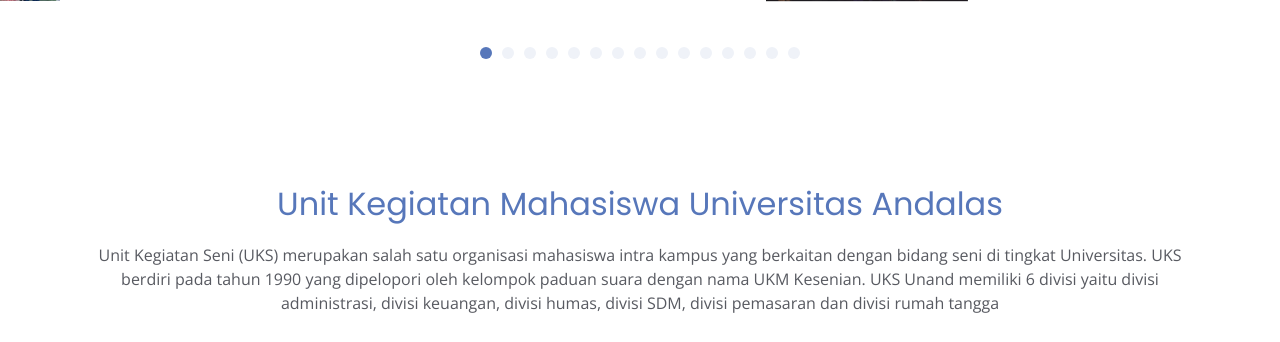
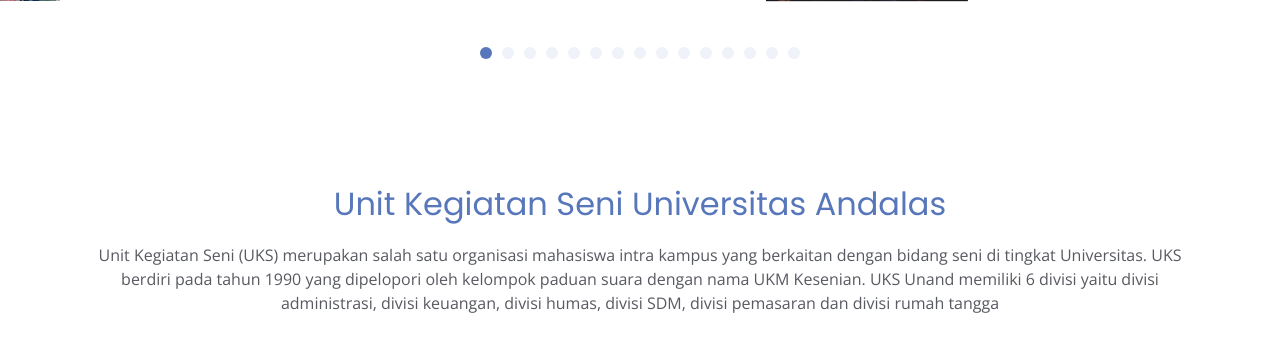
Before and after one commit to 1911521010UlfatmiHanifa/PPSIB_KLP6, a PHP site: page / in a window 1280 px wide. Shown: the part 1131-1473 px from the top of the page. Run offline with PHP 8.4, Linux system fonts and the light colour scheme.

Commit message:
first commit5

```diff
--- a/index.php
+++ b/index.php
@@ -129,7 +129,7 @@
       <div class="container">
 
         <div class="section-title">
-          <h2>Unit Kegiatan Mahasiswa Universitas Andalas</h2>
+          <h2>Unit Kegiatan Seni Universitas Andalas</h2>
           <p>Unit Kegiatan Seni (UKS) merupakan salah satu organisasi mahasiswa intra kampus yang berkaitan dengan bidang seni di
             tingkat Universitas. UKS berdiri pada tahun 1990 yang dipelopori oleh kelompok paduan suara dengan nama UKM Kesenian.
             UKS Unand memiliki 6 divisi yaitu divisi administrasi, divisi keuangan, divisi humas, divisi SDM, divisi pemasaran
```
